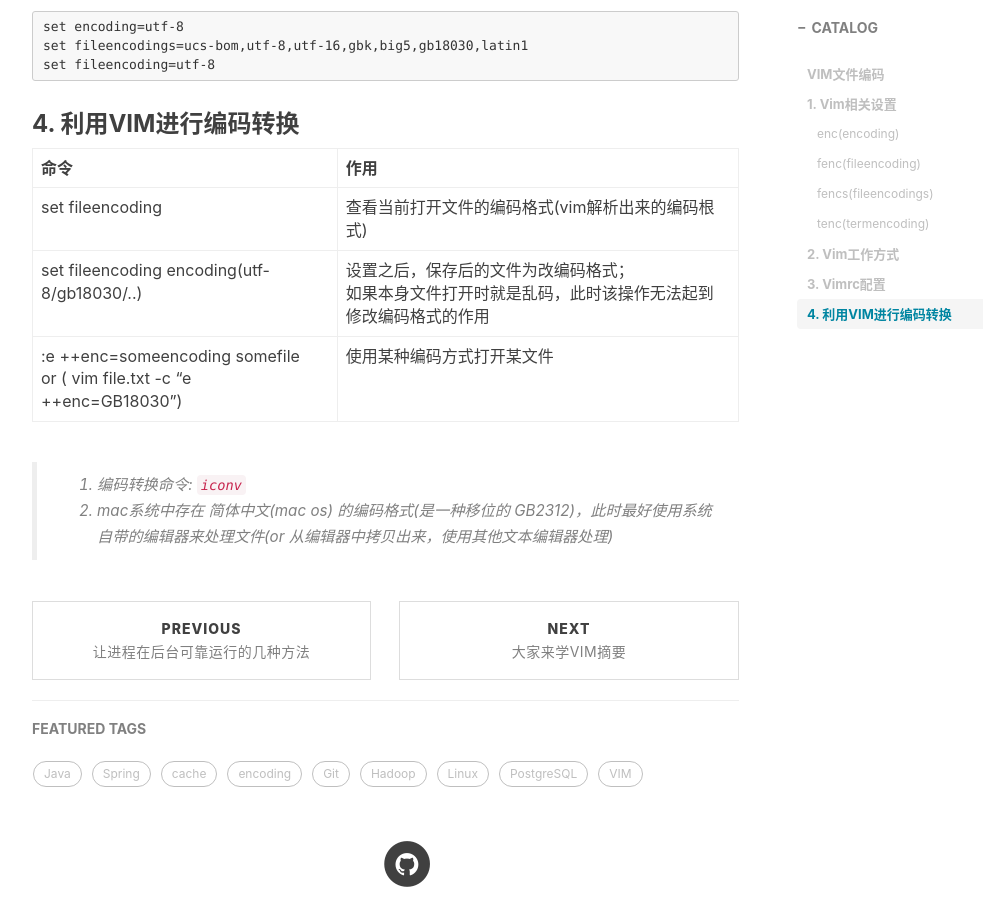
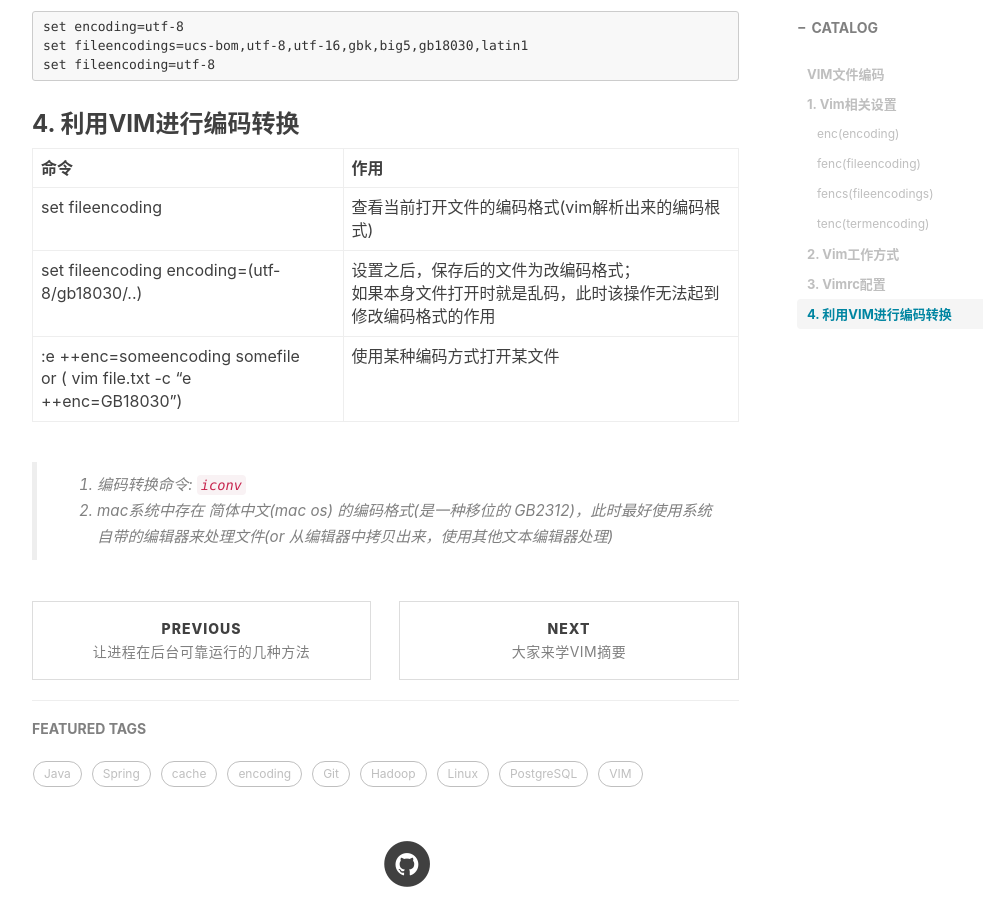
Before and after one commit to htw0056/htw0056.github.io, a Jekyll site: the page built from _posts/2019-03-07-vim_encoding.md, in a window 1280 px wide and 900 px high, scrolled down 2530 px. Shown: the whole window, without its empty margins (233-1216 px from the left). Built offline with Jekyll 4.4.1, drawn with Linux system fonts in a browser that asks for light colours; nearby versions of some CDN libraries; comment, search, counter and statistics services are not loaded.

Commit message:
update vim

```diff
--- a/_posts/2019-03-07-vim_encoding.md
+++ b/_posts/2019-03-07-vim_encoding.md
@@ -56,11 +56,11 @@ set fileencoding=utf-8
 
 ### 4. 利用VIM进行编码转换
 
-| 命令                                       | 作用                                       |
-| ---------------------------------------- | ---------------------------------------- |
-| set fileencoding                         | 查看当前打开文件的编码格式(vim解析出来的编码根式)              |
-| set fileencoding encoding(utf-8/gb18030/..) | 设置之后，保存后的文件为改编码格式；<br />如果本身文件打开时就是乱码，此时该操作无法起到修改编码格式的作用 |
-| :e ++enc=someencoding somefile<br />or ( vim file.txt -c "e ++enc=GB18030") | 使用某种编码方式打开某文件                            |
+| 命令                                                         | 作用                                                         |
+| ------------------------------------------------------------ | ------------------------------------------------------------ |
+| set fileencoding                                             | 查看当前打开文件的编码格式(vim解析出来的编码根式)            |
+| set fileencoding encoding=(utf-8/gb18030/..)                 | 设置之后，保存后的文件为改编码格式；<br />如果本身文件打开时就是乱码，此时该操作无法起到修改编码格式的作用 |
+| :e ++enc=someencoding somefile<br />or ( vim file.txt -c "e ++enc=GB18030") | 使用某种编码方式打开某文件                                   |
 
 > 1. 编码转换命令: `iconv`
 > 2. mac系统中存在 简体中文(mac os) 的编码格式(是一种移位的 GB2312)，此时最好使用系统自带的编辑器来处理文件(or 从编辑器中拷贝出来，使用其他文本编辑器处理)
```
